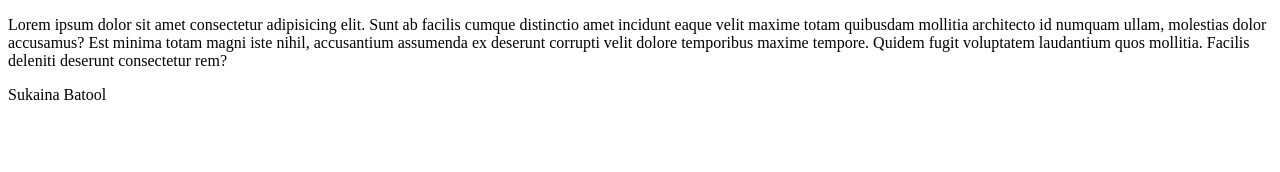
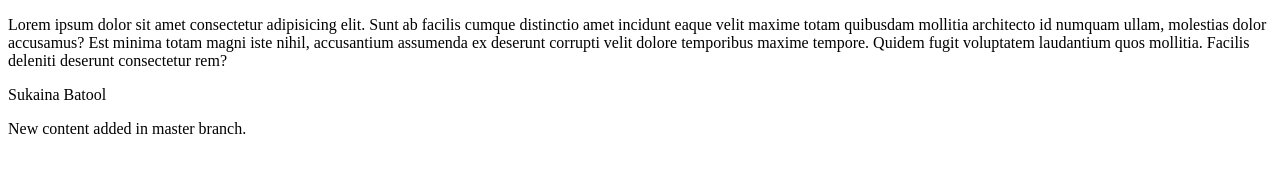
Before and after one commit to sukaina9003/myrepo, a plain HTML site: page index.html in a window 1280 px wide. Drawn offline with Linux system fonts and the light colour scheme.

Commit message:
Updated index.html in master

```diff
--- a/index.html
+++ b/index.html
@@ -8,5 +8,7 @@
 <body>
     <p>Lorem ipsum dolor sit amet consectetur adipisicing elit. Sunt ab facilis cumque distinctio amet incidunt eaque velit maxime totam quibusdam mollitia architecto id numquam ullam, molestias dolor accusamus? Est minima totam magni iste nihil, accusantium assumenda ex deserunt corrupti velit dolore temporibus maxime tempore. Quidem fugit voluptatem laudantium quos mollitia. Facilis deleniti deserunt consectetur rem?</p>
     <p>Sukaina Batool</p>
+    <p>New content added in master branch.</p>
+
 </body>
 </html>
```
